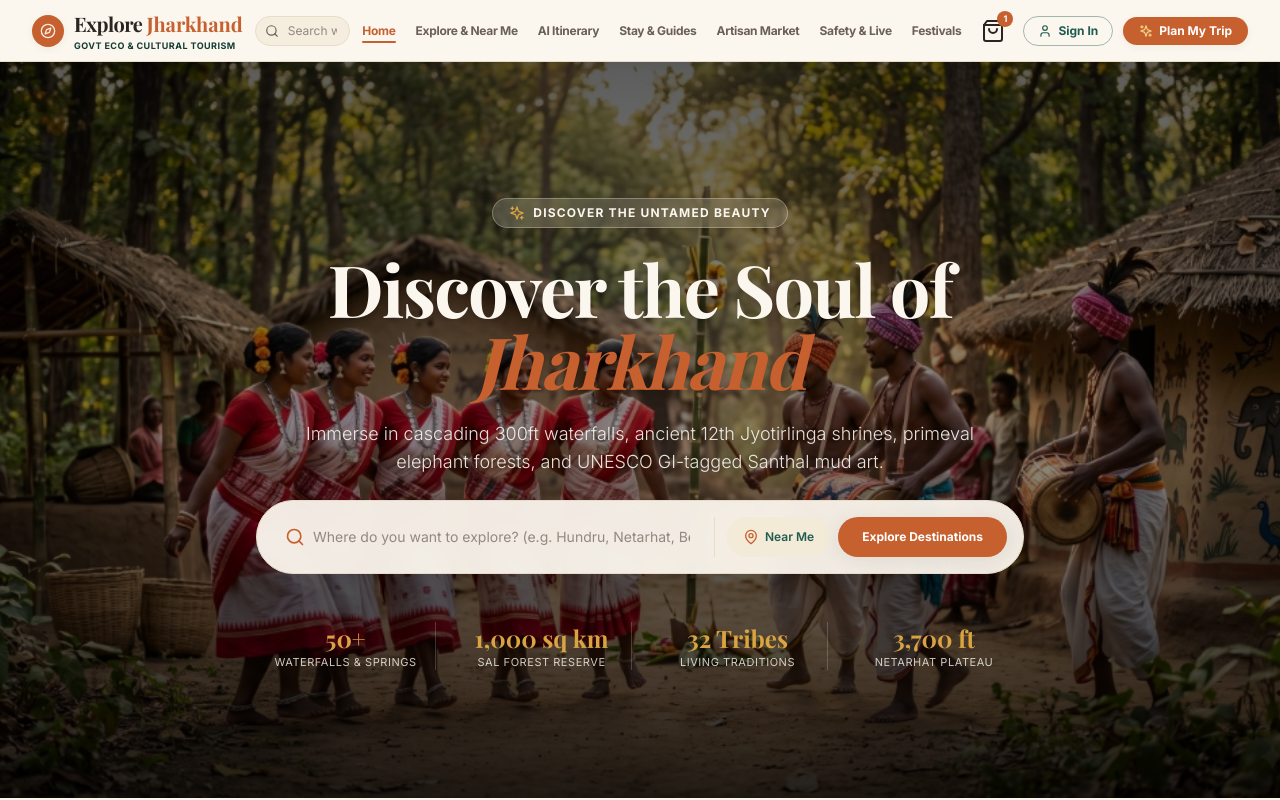
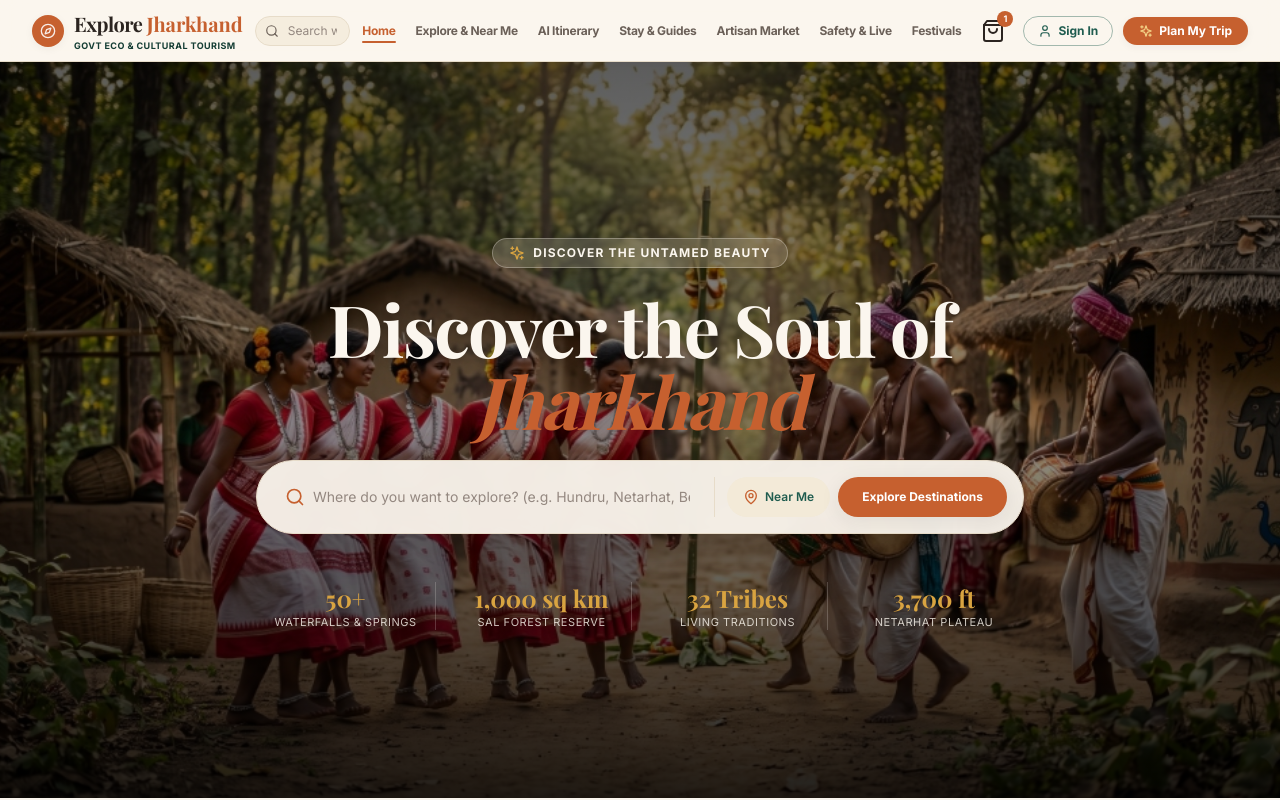
Before and after one commit to sourabhkhadav/Jharkhand, a React (Vite) app: page / in a window 1280 px wide. Shown: the top 800 px of the page. Built offline with nearby package versions, Linux system fonts and the light colour scheme; a web font is replaced by a local one.

Commit message:
Remove subtitle text from hero section

```diff
--- a/src/pages/LandingPage.jsx
+++ b/src/pages/LandingPage.jsx
@@ -52,10 +52,6 @@ export default function LandingPage({ onOpenBooking }) {
                     <h1 className="font-serif font-bold text-4xl sm:text-6xl lg:text-7xl text-cream tracking-tight leading-tight drop-shadow-md">
                         Discover the Soul of <span className="text-primary italic">Jharkhand</span>
                     </h1>
-
-                    <p className="text-sm sm:text-lg text-cream/90 max-w-2xl mx-auto font-light leading-relaxed drop-shadow">
-                        Immerse in cascading 300ft waterfalls, ancient 12th Jyotirlinga shrines, primeval elephant forests, and UNESCO GI-tagged Santhal mud art.
-                    </p>
 
                     {/* Search Bar & Near Me Bar */}
                     <div className="max-w-3xl mx-auto bg-cream/95 backdrop-blur-md p-3 sm:p-4 rounded-3xl sm:rounded-full shadow-2xl border border-warmborder flex flex-col sm:flex-row items-center gap-3 text-ink">
```
Also changed, not shown: 4 other files (tests, documents, lock files or other folders).
